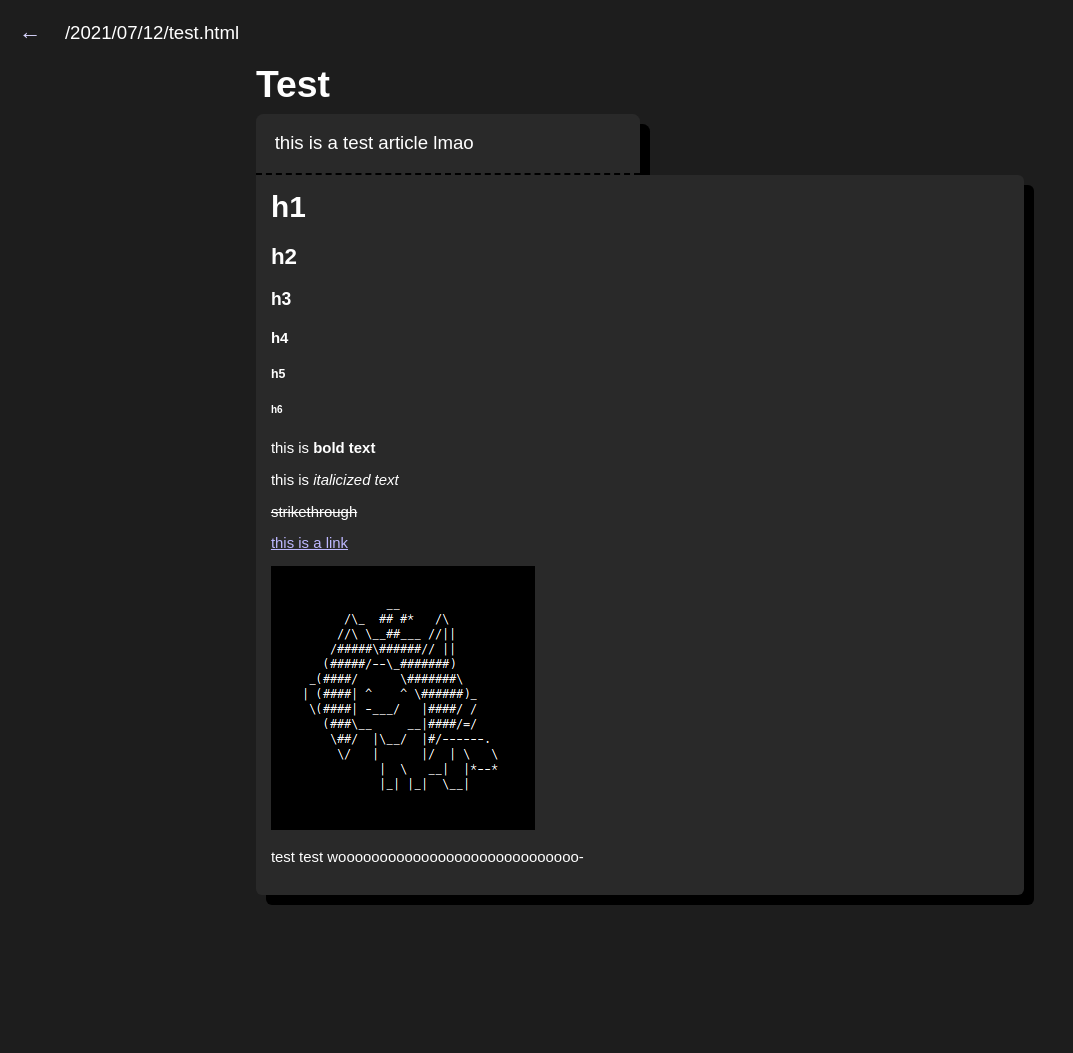
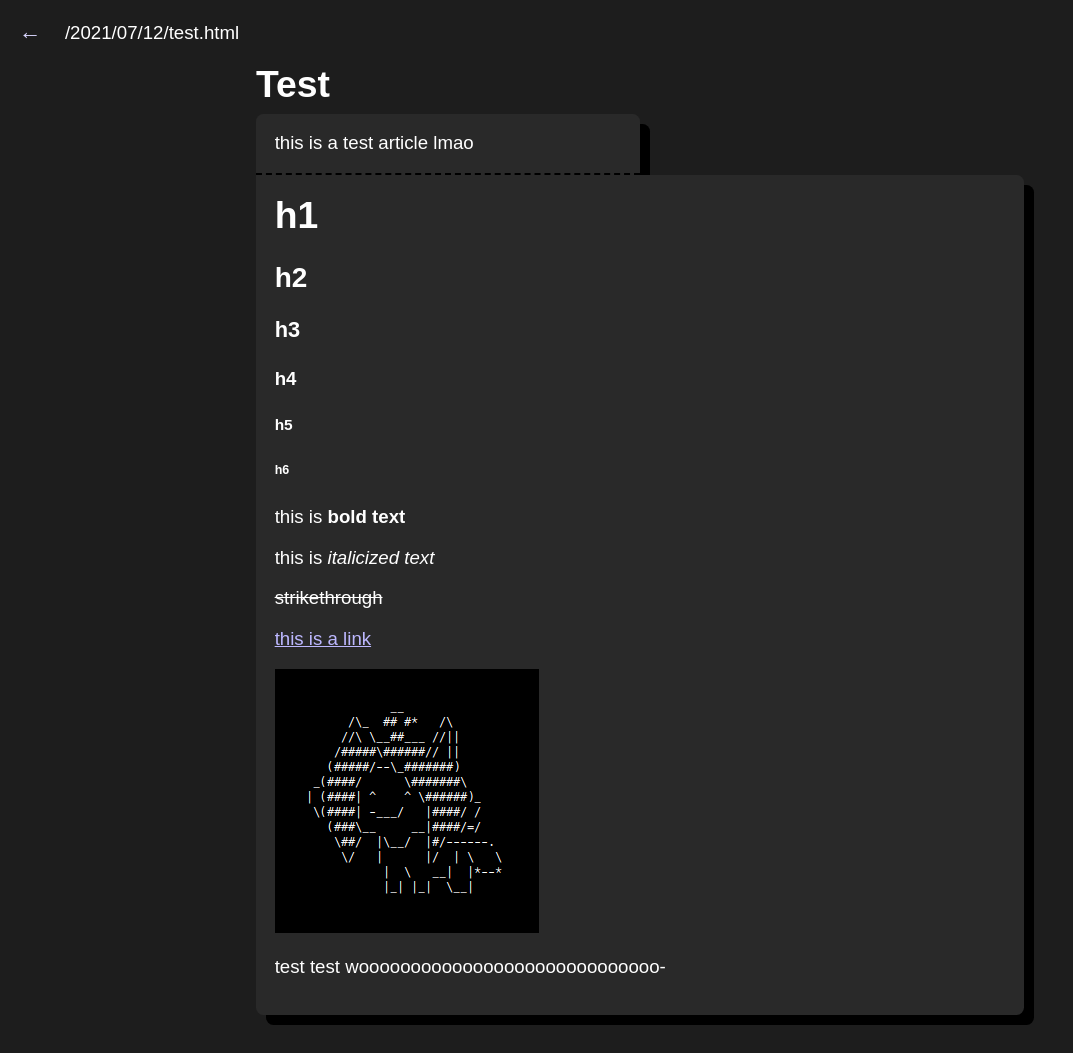
Before and after one commit to chfour/website-static, a Jekyll site: the page built from _posts/2021-07-12-test.md, in a window 1280 px wide. Shown: the whole page, without its empty margins (0-1073 px from the left). Built offline with Jekyll 4.4.1, drawn with Linux system fonts in a browser that asks for light colours; before the commit the page ends 925 px from its top, so only the background shows below that.

Commit message:
uhhh fu-

```diff
--- a/_layouts/post.html
+++ b/_layouts/post.html
@@ -18,7 +18,7 @@
   <div id="main">
     <h1 class="section-header">{{ page.title }}</h1>
     <div class="card section" style="width: 50%; margin-bottom: 0; border-radius: 0.4em 0.4em 0 0; border-bottom: 2px dashed black">{{ page.description | newline_to_br }}</div>
-    <div class="card section" style="border-top-left-radius: 0; font-size: 0.8em;">
+    <div class="card section" style="border-top-left-radius: 0;">
 {{ content }}
     </div>
   </div>
```
